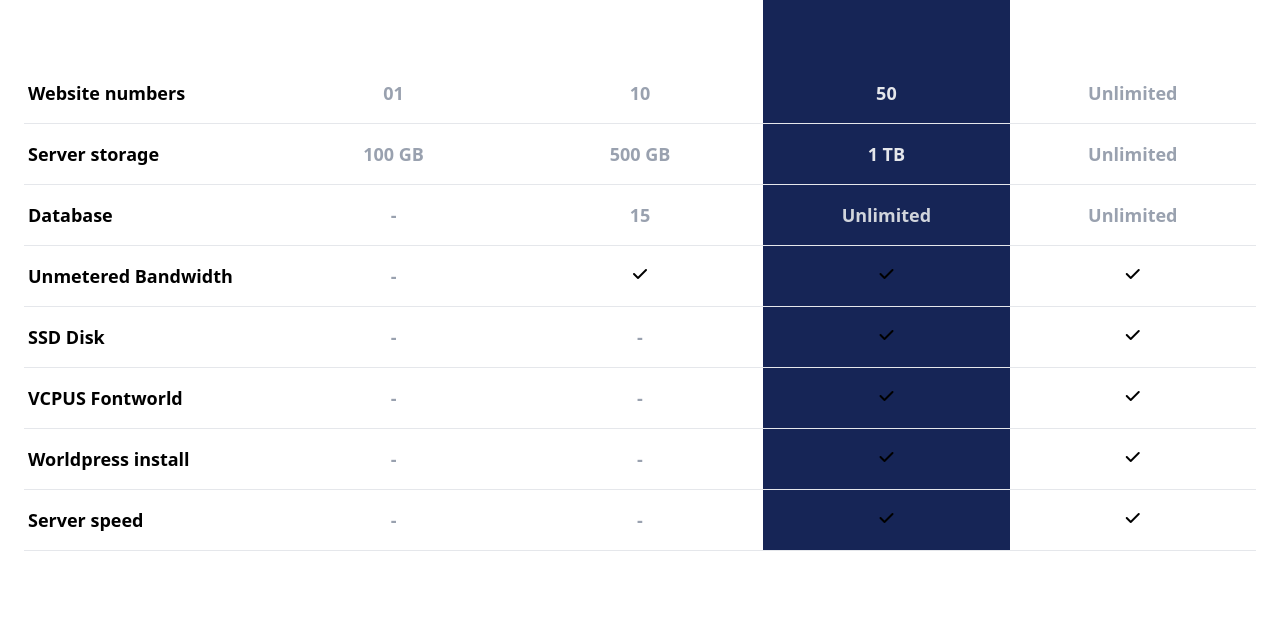
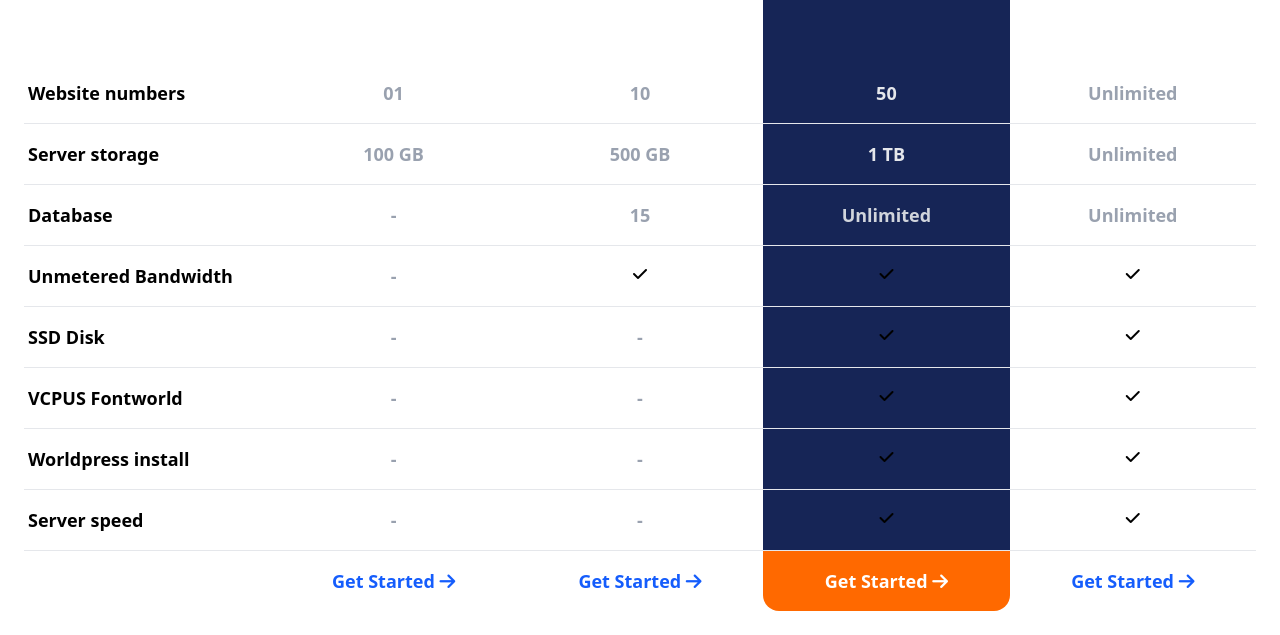
Before and after one commit to Khabbab800118/pricing-table-master, a plain HTML site: page index.html in a window 1280 px wide. Shown: the part 410-1045 px from the top of the page. Before the commit the page ends 961 px from the top, so only its background shows below. Drawn offline with nearby package versions, Linux system fonts and the light colour scheme.

Commit message:
full structure done commit

```diff
--- a/index.html
+++ b/index.html
@@ -22,7 +22,7 @@
     </header>
     <main>
         <!-- main secction -->
-        <section class="lg:w-auto lg:mx-6 mt-10">
+        <section class="mb-6 lg:w-auto lg:mx-6 mt-10">
             <!-- row 1 -->
             <div class="flex">
                 <span class="w-1/3 truncate lg:w-1/5"></span>
@@ -165,7 +165,7 @@
                     <!-- enterprise -->
                     <div class="w-1/2 p-4 lg:w-1/4">
                         <!-- numbers for enterprise -->
-                         <i class="fa-solid fa-check"></i>
+                        <i class="fa-solid fa-check"></i>
                     </div>
                 </div>
             </div>
@@ -191,7 +191,7 @@
                     <!-- enterprise -->
                     <div class="w-1/2 p-4 lg:w-1/4">
                         <!-- numbers for enterprise -->
-                         <i class="fa-solid fa-check"></i>
+                        <i class="fa-solid fa-check"></i>
                     </div>
                 </div>
             </div>
@@ -217,7 +217,7 @@
                     <!-- enterprise -->
                     <div class="w-1/2 p-4 lg:w-1/4">
                         <!-- numbers for enterprise -->
-                         <i class="fa-solid fa-check"></i>
+                        <i class="fa-solid fa-check"></i>
                     </div>
                 </div>
             </div>
@@ -243,7 +243,7 @@
                     <!-- enterprise -->
                     <div class="w-1/2 p-4 lg:w-1/4">
                         <!-- numbers for enterprise -->
-                         <i class="fa-solid fa-check"></i>
+                        <i class="fa-solid fa-check"></i>
                     </div>
                 </div>
             </div>
@@ -269,7 +269,37 @@
                     <!-- enterprise -->
                     <div class="w-1/2 p-4 lg:w-1/4">
                         <!-- numbers for enterprise -->
-                         <i class="fa-solid fa-check"></i>
+                        <i class="fa-solid fa-check"></i>
+                    </div>
+                </div>
+            </div>
+            <!-- row 10 -->
+            <div class="flex">
+                <span class="w-1/3 font-bold truncate py-4 px-1 text-lg lg:w-1/5"></span>
+                <div class="w-2/3 flex flex-row-reverse text-center lg:flex-row lg:justify-end lg:w-4/5">
+                    <!-- free -->
+                    <div class="w-1/2 p-4 hidden lg:inline lg:w-1/4">
+                        <!-- numbers for free -->
+                        <span class="text-blue-600 font-semibold text-lg">Get Started <div class="hidden lg:inline"><i
+                                    class="fa-solid fa-arrow-right"></i></div> </i></span>
+                    </div>
+                    <!-- team -->
+                    <div class="w-1/2 p-4 hidden lg:w-1/4 lg:inline">
+                        <!-- numbers for team -->
+                        <span class="text-blue-600 font-semibold text-lg">Get Started <div class="hidden lg:inline"><i
+                                    class="fa-solid fa-arrow-right"></i></div> </i></span>
+                    </div>
+                    <!-- popular -->
+                    <div class="w-1/2 bg-orange-500 p-4 rounded-b-2xl lg:w-1/4">
+                        <!-- numbers for popular -->
+                        <span class="text-white font-semibold text-lg">Get Started <div class="hidden lg:inline"><i
+                                    class="fa-solid fa-arrow-right"></i></div> </i></span>
+                    </div>
+                    <!-- enterprise -->
+                    <div class="w-1/2 p-4 lg:w-1/4">
+                        <!-- numbers for enterprise -->
+                        <span class="text-blue-600 font-semibold text-lg">Get Started <div class="hidden lg:inline"><i
+                                    class="fa-solid fa-arrow-right"></i></div> </i></span>
                     </div>
                 </div>
             </div>
```
